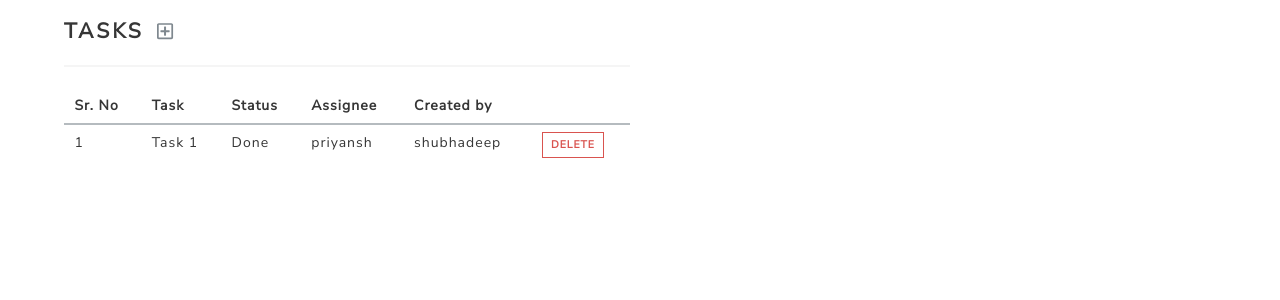
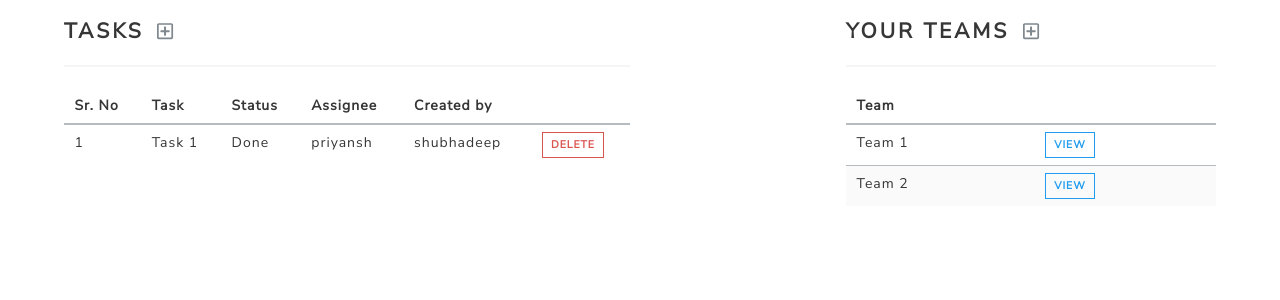
Before and after one commit to dshubhadeep/Task-Manager, a Django app: page /accounts/home/ in a window 1280 px wide. Shown: the part 70-370 px from the top of the page. Run offline with Django 3.2, Linux system fonts and the light colour scheme; a user stored in the database is signed in; data comes from the database, SQL or seed files in the repository; some libraries are stand-ins or nearby versions.

Commit message:
Team model

```diff
--- a/taskmanager/accounts/models.py
+++ b/taskmanager/accounts/models.py
@@ -4,8 +4,8 @@ from django.contrib.auth.models import User
 
 class Team(models.Model):
     team_name = models.CharField(max_length=50)
-    created_by = models.ManyToManyField(User)
-    members = models.ForeignKey(
+    members = models.ManyToManyField(User)
+    created_by = models.ForeignKey(
         User, null=True, on_delete=models.CASCADE, related_name='team_created_by')
 
     def __str__(self):
--- a/taskmanager/accounts/templates/home.html
+++ b/taskmanager/accounts/templates/home.html
@@ -42,6 +42,29 @@
             {% endif %}
 
         </div>
+        <div class="column"></div>
+        <div class="column is-4">
+            <h1 class="title is-4">Your Teams <a href="{% url 'accounts:create_team' %}" style="margin-left:5px;"><i class="far fa-plus-square fa-sm"></i></a></h1>
+            <hr>
+            <table class="table is-striped  is-hoverable is-fullwidth">
+                    <thead>
+                        <tr>
+                            <th>Team</th>
+                            <th></th>
+                        </tr>
+                    </thead>
+                    <tbody>
+                        {% for team in teams %}
+                        <tr>
+                            <td>
+                                <a href="#" style="color:#363636;">{{team.team_name}}</a>
+                            </td>
+                            <td><a href="#" class="button is-small is-outlined is-info">View</a></td>
+                        </tr>
+                        {% endfor %}
+                    </tbody>
+                </table>
+        </div>
     </div>
 </div>
 {% endblock %}
--- a/taskmanager/accounts/urls.py
+++ b/taskmanager/accounts/urls.py
@@ -8,5 +8,6 @@ urlpatterns = [
     path('register/', views.register_view, name="register"),
     path('login/', views.login_view, name="login"),
     path('home/', views.home_view, name="home"),
-    path('logout/', views.logout_view, name="logout")
+    path('logout/', views.logout_view, name="logout"),
+    path('create_team/', views.create_team, name="create_team")
 ]
--- a/taskmanager/accounts/views.py
+++ b/taskmanager/accounts/views.py
@@ -1,10 +1,12 @@
 from django.contrib.auth import login, logout
 from django.contrib.auth.decorators import login_required
 from django.contrib.auth.forms import AuthenticationForm, UserCreationForm
+from django.contrib.auth.models import User
 from django.db.models import Q
 from django.shortcuts import redirect, render
 
 from tasks.models import Task
+from .models import Team
 
 
 def register_view(request):
@@ -62,4 +64,32 @@ def home_view(request):
     tasks = Task.objects.filter(
         Q(created_by=request.user) | Q(assigned_to=request.user))
 
-    return render(request, 'home.html', {'tasks': tasks})
+    # Get teams of user
+    teams = request.user.team_set.all()
+
+    return render(request, 'home.html', {'tasks': tasks, 'teams': teams})
+
+
+def create_team(request):
+
+    if request.method == "POST":
+        members_list = request.POST.getlist("members")
+        team_name = request.POST.get("team_name")
+
+        team = Team.objects.create(
+            team_name=team_name, created_by=request.user)
+
+        for member in members_list:
+            team.members.add(User.objects.get(username=member))
+
+        # Add creator to members
+        team.members.add(request.user)
+
+        team.save()
+
+        # print(members)
+        return redirect('accounts:home')
+
+    users = User.objects.all().exclude(username=request.user.username)
+
+    return render(request, "create_team.html", {'users': users})
```
Also changed, not shown: taskmanager/accounts/templates/create_team.html (added, +50 -0 lines), taskmanager/accounts/migrations/0002_auto_20190329_1434.py (added), taskmanager/db.sqlite3.
